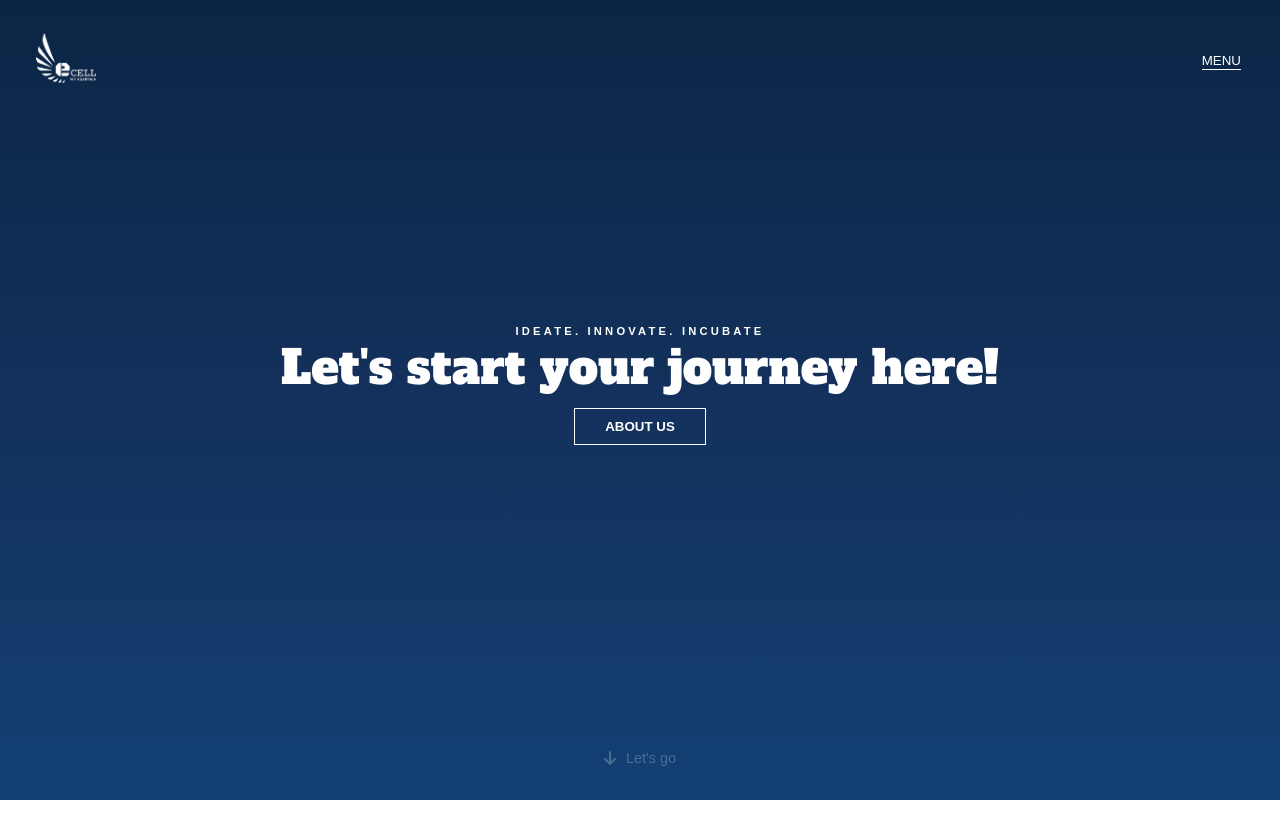
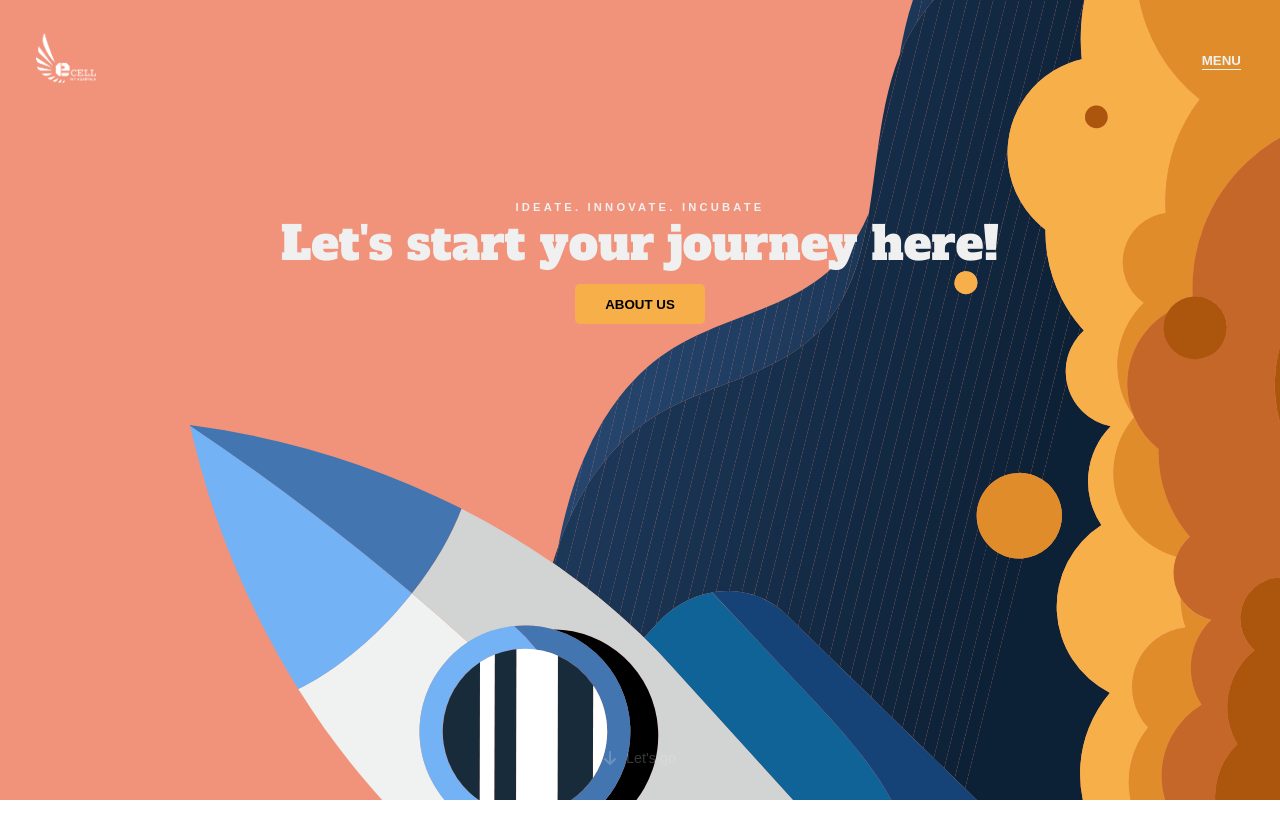
Before and after one commit to Abhishekucs/ecellwebsite, a website: page index.html in a window 1280 px wide. Shown: the top 838 px of the page. After the commit the page ends 800 px from the top, so only its background shows below. Drawn offline with Linux system fonts and the light colour scheme.

Commit message:
look changes

```diff
--- a/css/style.scss
+++ b/css/style.scss
@@ -16,18 +16,12 @@ html,body{
         display: grid;
         grid-template-columns: 20px 1fr 1fr 1fr 20px;
         grid-template-rows: 20px 80px 1fr 1fr 50px;
-        background-image: linear-gradient(#0B2545, #13315C, #134074);
-        svg{
-            grid-column-start: 1;
-            grid-column-end: 6;
-            grid-row-start: 1;
-            grid-row-end: 6;
-            pointer-events: none;
-            z-index: 1;
-            .morph{
-                fill: #CC0066;
-            }
-        }
+        // background-image: linear-gradient(#0B2545, #13315C, #134074);
+        background-color: rgb(241, 146, 122);
+        background-image: url("/img/svg/SVG/Rocket.svg");
+        background-repeat: no-repeat;
+        background-size: cover;
+        background-position: center;
         .header{
             grid-column-start: 2;
             grid-column-end: 5;
@@ -43,14 +37,14 @@ html,body{
                 padding: 10px;
                 border-radius: 5px;
                 .name{
-                    color: white;
                     margin-right: 9px;
-                    border-bottom: 1px rgb(255, 255, 255) solid;
+                    border-bottom: 1px rgb(240, 240, 240) solid;
                     #btn1{
                         background: none;
                         border: none;
-                        color: white;
+                        color: rgb(240, 240, 240);
                         cursor: pointer;
+                        font-weight: 600;
                     }
                 }
                 // .bar{
@@ -74,10 +68,10 @@ html,body{
             grid-column-start: 2;
             grid-column-end: 5;
             grid-row-start: 3;
-            grid-row-end: 5;
-            place-self: center;
-            margin-bottom: 5rem;
-            color: rgb(255, 255, 255);
+            grid-row-end: 4;
+            justify-self: center;
+            align-self: center;
+            color: rgb(240, 240, 240);
             padding: 20px;
             h6{
                 margin-bottom: 0.6rem;
@@ -97,12 +91,12 @@ html,body{
             button{
                 display: block;
                 margin: auto;
+                background-color: #F7AF4A;
                 border: none;
-                background: none;
-                border: 1px rgb(255, 255, 255) solid;
-                color: rgb(255, 255, 255);
+                color: rgb(0, 0, 0);
                 font-weight: 800;
-                padding: 10px 30px;
+                padding: 12.5px 30px;
+                border-radius: 5px;
                 cursor: pointer;
             }
         }
@@ -113,7 +107,7 @@ html,body{
             grid-row-end: 6;
             display: flex;
             justify-self: center;
-            color: white;
+            color: rgb(240, 240, 240);
             animation: example 3s ease-in-out 1s infinite alternate;
             height: 1rem;
             .arrow{
--- a/index.html
+++ b/index.html
@@ -11,9 +11,6 @@
 <body>
     <div class="container">
         <section class="one">
-            <svg id= "morph" viewBox="0 0 1080 1920">
-                <path class="morph" d="0,0 1080,0 1080,0"/>
-            </svg>
             <div class="header">
                 <div class="logo">
                     <img src="./img/Logo White.png" alt="E-cell NITA">
--- a/js/main.js
+++ b/js/main.js
@@ -1,18 +1 @@
 console.log("This is generated by main.js")
-
-const btn1 = document.getElementById('btn1')
-
-
-
-btn1.addEventListener('click', (e) => {
-    anime({
-        targets: '.morph',
-        d: [
-        { value: 'M0,0h1080v960C1080,960,0,1115.3,0,0z'},
-        { value: 'M0,0h1080v1920C1080,1920,0,1115.3,0,0z'},
-        ],
-        easing: 'easeOutQuad',
-        duration: 1500,
-        loop: false
-    });
-})
```
Also changed, not shown: css/style.css, img/svg/SVG/Rocket.svg (added), 1 other file.
